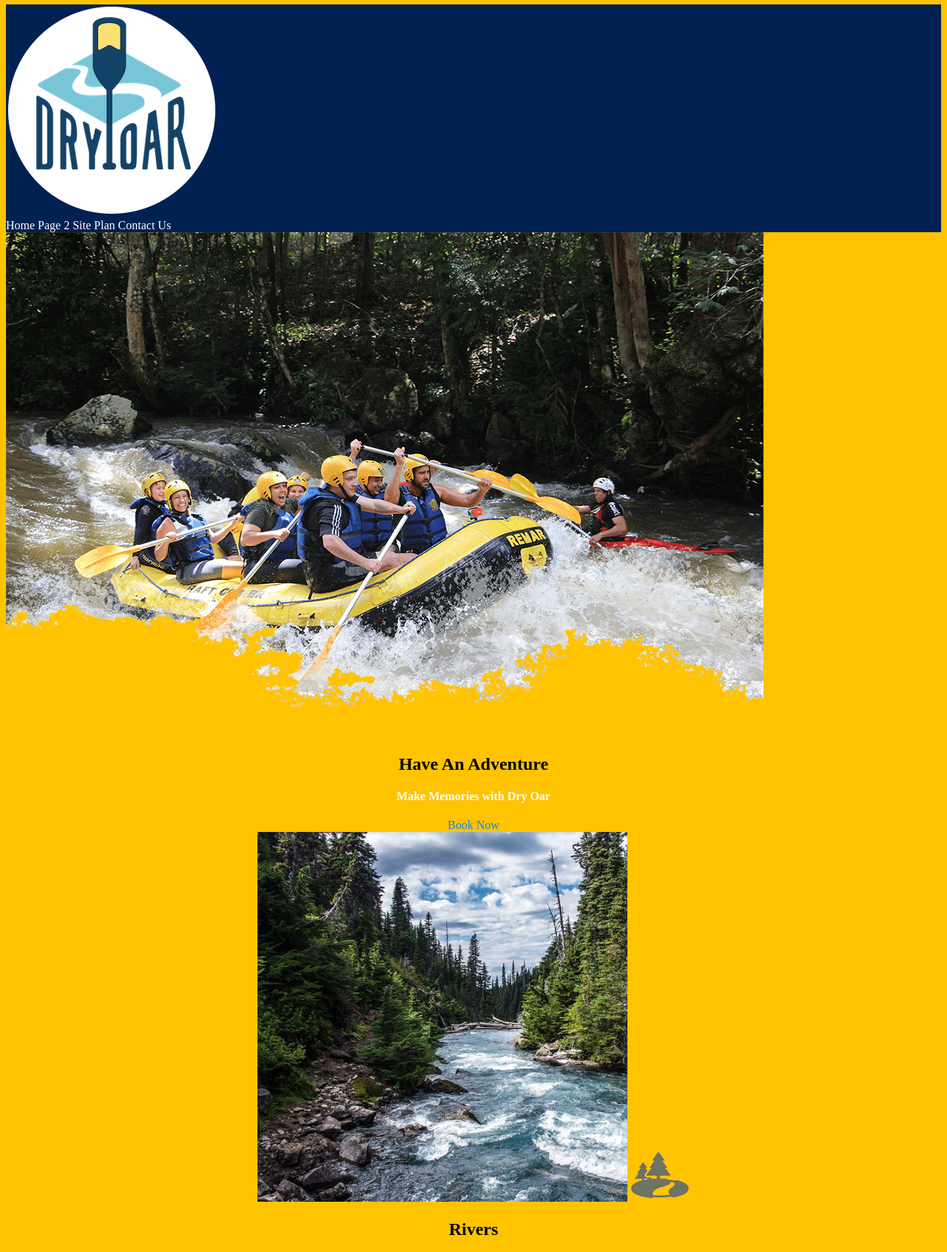
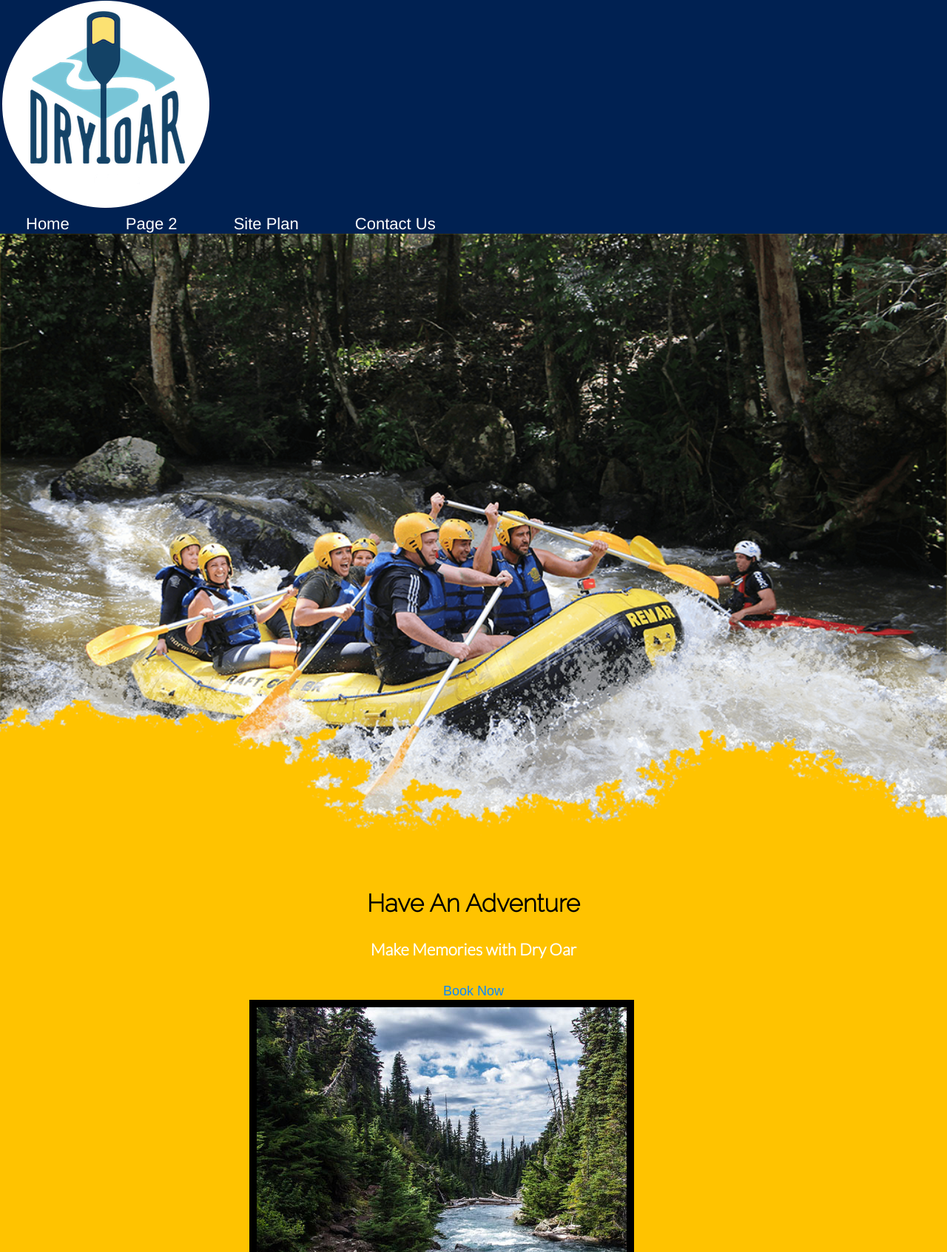
Before and after one commit to castilloR21/wwr, a plain HTML site: page index.html in a window 1280 px wide. Shown: the part 2-1695 px from the top of the page at 74% size. Drawn offline with Linux system fonts and the light colour scheme.

Commit message:
nicer css

```diff
--- a/styles/style.css
+++ b/styles/style.css
@@ -1,3 +1,6 @@
+@import url('https://fonts.googleapis.com/css2?family=Lato:wght@300&family=Raleway:wght@200&display=swap');
+
+
 #content{
     max-width:1600px;
     margin: 0 auto;
@@ -7,6 +10,8 @@ nav a {
     text-align: center;
     text-decoration: none;
     color: white;
+    font-family: Helvetica, sans-serif;
+    padding: 35px;
 }
 
 nav a:hover {
@@ -16,12 +21,17 @@ nav a:hover {
 
 #hero-msg h1{
     text-align: center;
-
+    font-family: 'Raleway', Helvetica, sans-serif;
 }
 
 #hero-msg h4 {
     text-align: center;
+    font-family: 'Lato', sans-serif;
 
+
+}
+#hero-img {
+    width:100%;
 }
 
 .button-box {
@@ -34,6 +44,11 @@ main section {
 
 }
 
+main section img {
+    box-sizing: border-box;
+
+}
+
 #background {
     height:725px;
     background-color: #0a89ff;
@@ -42,6 +57,14 @@ main section {
 
 body {
     background-color: #ffc300;
+    font-family:Arial, sans-serif;
+    font-size: 22px;
+    margin: 0;
+    padding: 0;
+}
+
+h2 {
+    margin:0;
 }
 header {
     background-color:#002152;
@@ -51,6 +74,8 @@ header {
 footer {
     background-color:#002152;
     color:white;
+    padding: 25px 50px;
+    margin-top: 200px;
 }
 
 footer a{
@@ -68,8 +93,14 @@ footer h3 a:hover {
     text-decoration: underline;
 }
 
+footer .social img {
+    padding-top: 15px;
+}
+
 .hometitle {
     color:#002152;
+    font-size: 2em;
+    margin-top: 10px;
 
 }
 
@@ -80,6 +111,10 @@ h4{
 .book,.join{
     color:#0a89ff;
     text-decoration: none;
+    font-size: 18px;
+    padding: 15px 30px;
+    margin-top: 50px;
+    border-radius: 5px;
 }
 
 .book:hover, .join:hover {
@@ -89,18 +124,38 @@ h4{
 
 .msg {
     background-color:#002152;
+    line-height: 1.5em;
+    padding: 35px;
 
 }
 
 .msg h2{
     color:#0a89ff;
+    font-family: 'Raleway', Helvetica, sans-serif;
+
 }
 
 .msg p {
     color:white;
+    font-size: .8em;
+    padding-bottom: 15px;
 
 }
 
 .icon {
     width: 80px;
+    padding-top: 10px;
 }
+
+#logo_link {
+    padding-top: 5px;
+}
+
+.rivers-cards, .camping-card, .rapids-card {
+    margin: 200px 0;
+}
+
+.card-img {
+    border: 10px solid black;
+
+}
```
